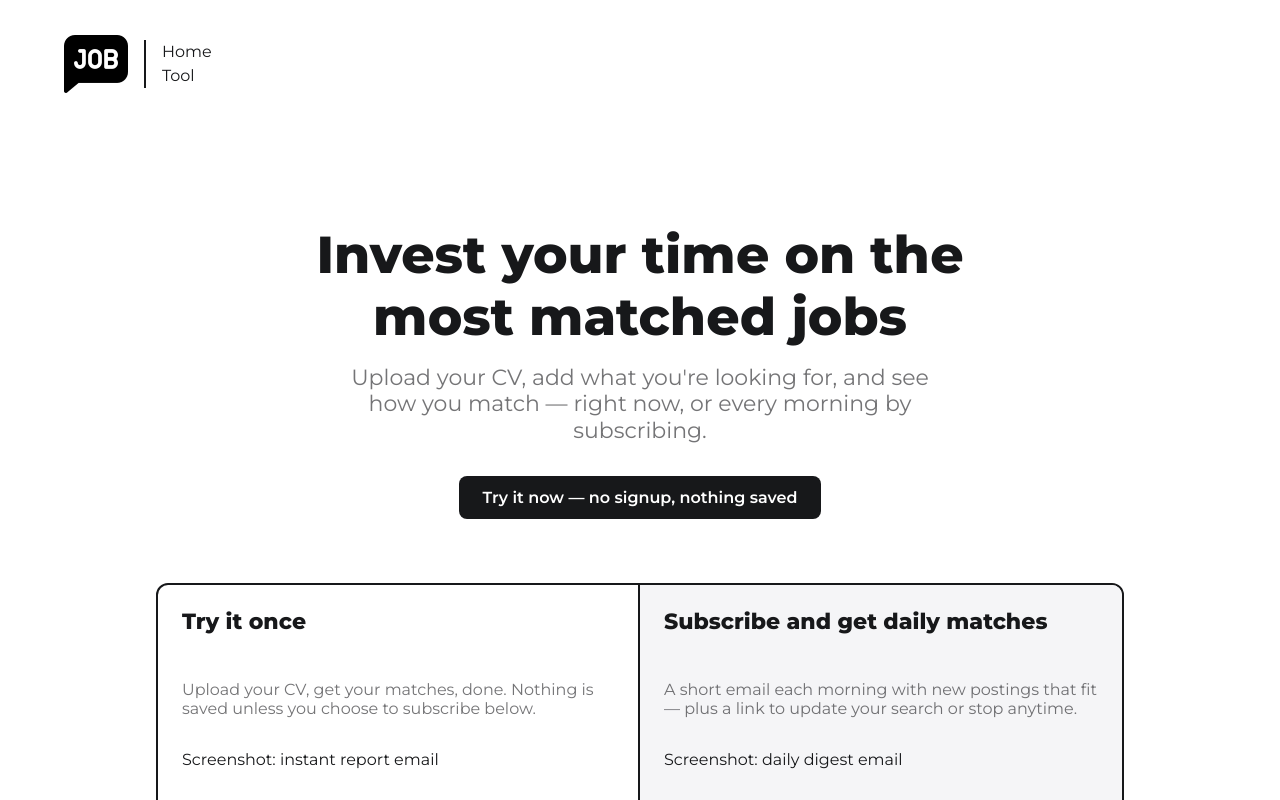
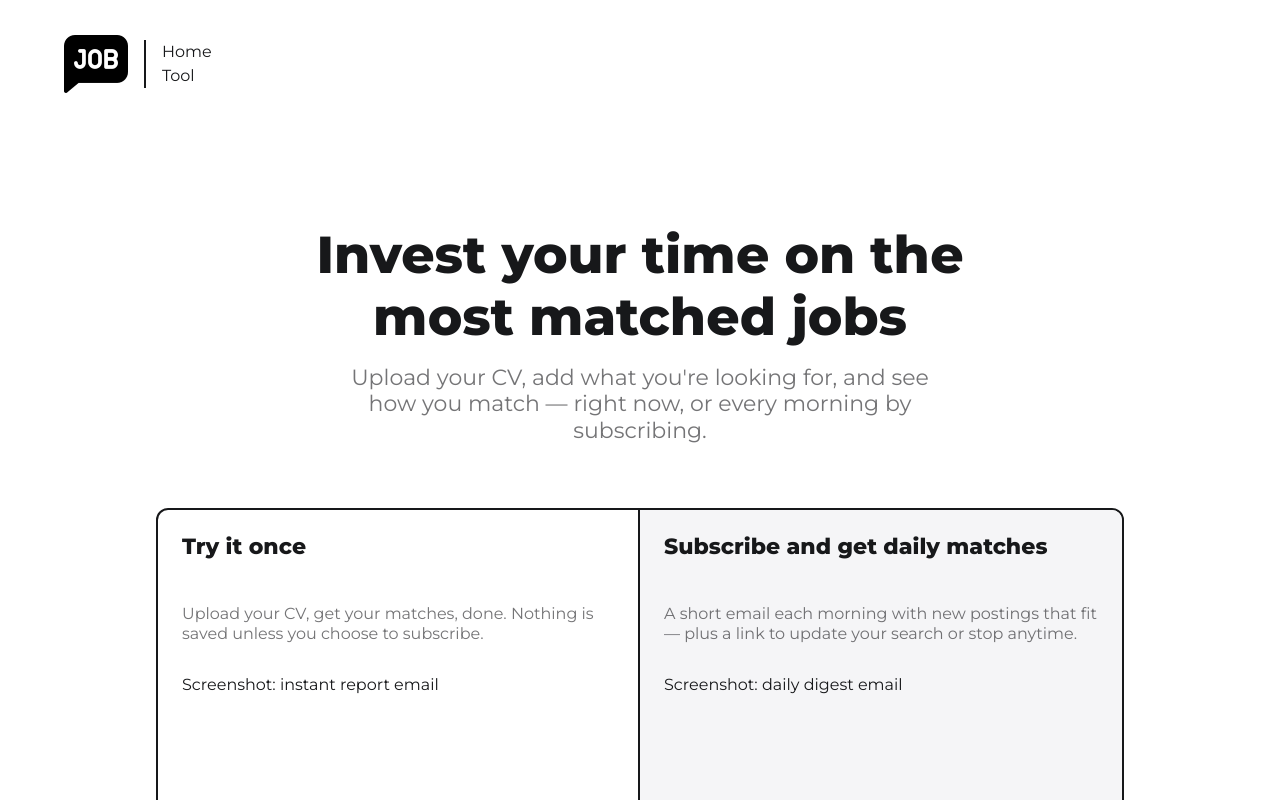
Before and after one commit to yixuanwu4/job-agent, a Vue app in the folder frontend/: page / in a window 1280 px wide. Shown: the top 800 px of the page. Built offline with nearby package versions, Linux system fonts and the light colour scheme.

Commit message:
chore: remove redundant cta

```diff
--- a/frontend/src/views/HomeView.vue
+++ b/frontend/src/views/HomeView.vue
@@ -11,14 +11,12 @@ import { RouterLink } from 'vue-router'
           Upload your CV, add what you're looking for, and see how you match — right now, or every
           morning by subscribing.
         </p>
-        <RouterLink to="/tool" class="cta">Try it now — no signup, nothing saved</RouterLink>
       </section>
       <section class="paths">
         <RouterLink to="/tool" class="path-card path-card--try">
           <h2>Try it once</h2>
           <p>
-            Upload your CV, get your matches, done. Nothing is saved unless you choose to subscribe
-            below.
+            Upload your CV, get your matches, done. Nothing is saved unless you choose to subscribe.
           </p>
           <div class="card-image-placeholder">
             <span>Screenshot: instant report email</span>
@@ -64,7 +62,7 @@ import { RouterLink } from 'vue-router'
   margin: 0 auto var(--space-6);
 }
 
-.cta {
+/* .cta {
   display: inline-block;
   background: var(--color-accent);
   color: var(--raw-paper);
@@ -72,7 +70,7 @@ import { RouterLink } from 'vue-router'
   border-radius: var(--radius-control);
   font-weight: 600;
   text-decoration: none;
-}
+} */
 
 .cta:hover {
   text-decoration: none;
```
